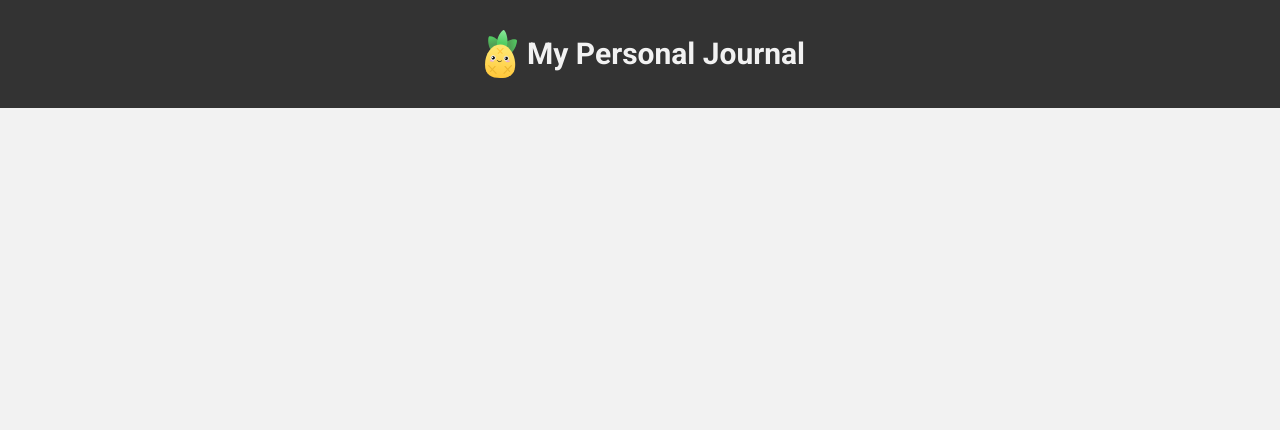
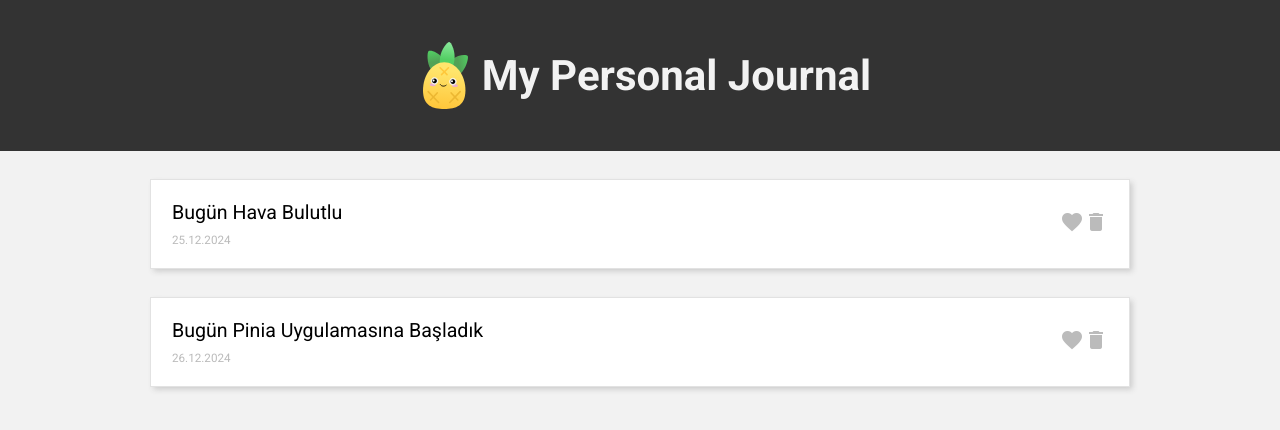
Before and after one commit to VeyselUstuntas/vue-pinia, a Vue app: page / in a window 1280 px wide. Shown: the top 430 px of the page. Built offline with nearby package versions, Linux system fonts and the light colour scheme.

Commit message:
feat: store access

```diff
--- a/src/App.vue
+++ b/src/App.vue
@@ -5,17 +5,33 @@
       <h1 class="header-title">My Personal Journal</h1>
     </div>
   </header>
+
+  <main>
+    <div class="container">
+      <div class="journal-list">
+        <template v-for="journal in journalStore.journal">
+          <journal-detail :journal="journal"></journal-detail>
+        </template>
+      </div>
+    </div>
+  </main>
 </template>
 
 <script lang="ts">
 import { defineComponent } from 'vue'
+import { useJournalStore, type Journal } from './stores/JournalStore';
+import JournalDetails from './components/journal-details.vue';
+
 
 export default defineComponent({
-  data() {
+  components: {
+    "journal-detail": JournalDetails,
+  },
+  setup() {
+    const journalStore = useJournalStore();
+    return { journalStore };
+  }
 
-
-    return {}
-  }
 })
 </script>
 
--- a/src/assets/main.css
+++ b/src/assets/main.css
@@ -5,7 +5,7 @@
 }
 
 html{
-    font-size: 10px;
+    font-size: 14px;
     font-family: "Roboto", sans-serif;
     background-color: #f2f2f2;
 }
@@ -35,3 +35,43 @@ header .container img{
 header .header-title{
     font-size: 3rem;
 }
+
+
+/* box */
+
+main{
+    display: flex;
+    justify-content: center;
+}
+
+main .container{
+    max-width: 70rem;
+    width: 100%;
+
+}
+
+main p{
+    text-align: left;
+    font-size: 1.4rem;
+    margin-bottom: .5rem;
+}
+
+main .box{
+    display: flex;
+    justify-content: space-between;
+    align-items: center;
+    background-color: #fff;
+    margin-top: 2rem;
+    border: .1rem solid #e2e2e2;
+    text-align: left;
+    padding: 1.5rem;
+    box-shadow: .2rem .2rem .4rem #ccc;
+}
+
+main small{
+    color: #bbb;
+}
+
+main i{
+    color:#bbb;
+}
--- /dev/null
+++ b/src/components/journal-details.vue
@@ -0,0 +1,23 @@
+<template>
+    <div class="box">
+        <div>
+            <p>{{ journal.journal }}</p>
+            <small class="date">{{ journal.date }}</small>
+        </div>
+        <div>
+            <i class="material-icons">favorite</i>
+            <i class="material-icons">delete</i>
+        </div>
+    </div>
+</template>
+
+<script lang="ts">
+import type { Journal } from '@/stores/JournalStore';
+import { defineComponent } from 'vue'
+
+export default defineComponent({
+    props: ["journal"],
+})
+</script>
+
+<style scoped></style>
--- a/src/stores/JournalStore.ts
+++ b/src/stores/JournalStore.ts
@@ -1,12 +1,21 @@
-import { defineStore } from "pinia";
+import { defineStore, type StoreDefinition } from "pinia";
+
+export interface Journal{
+    id:number;
+    journal:string;
+    date:string;
+    isFav:boolean;
+}
+
+export interface JournalState{
+    journal:Journal[];
+}
 
 export const useJournalStore = defineStore("journalStore",{
-    state: () => ({
+    state: ():JournalState => ({
         journal:[
             {id:1, journal:"Bugün Hava Bulutlu", date:"25.12.2024", isFav:false},
             {id:2, journal:"Bugün Pinia Uygulamasına Başladık", date:"26.12.2024", isFav:false},
-            {id:1, journal:"Bugün Hava Bulutlu", date:"25.12.2024", isFav:true}
         ],
-        name:"Ankaragücü"
     })
 });
```
